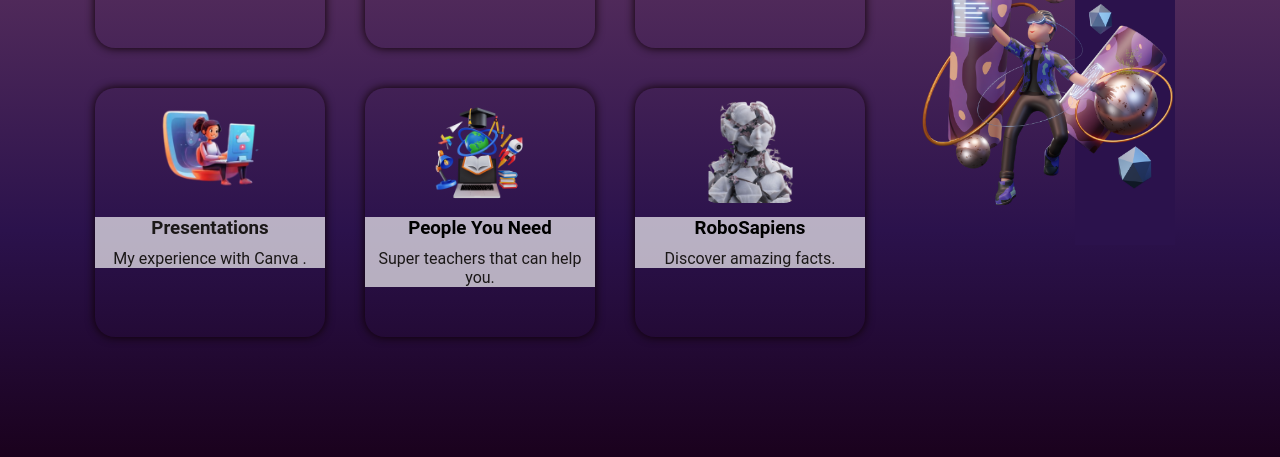
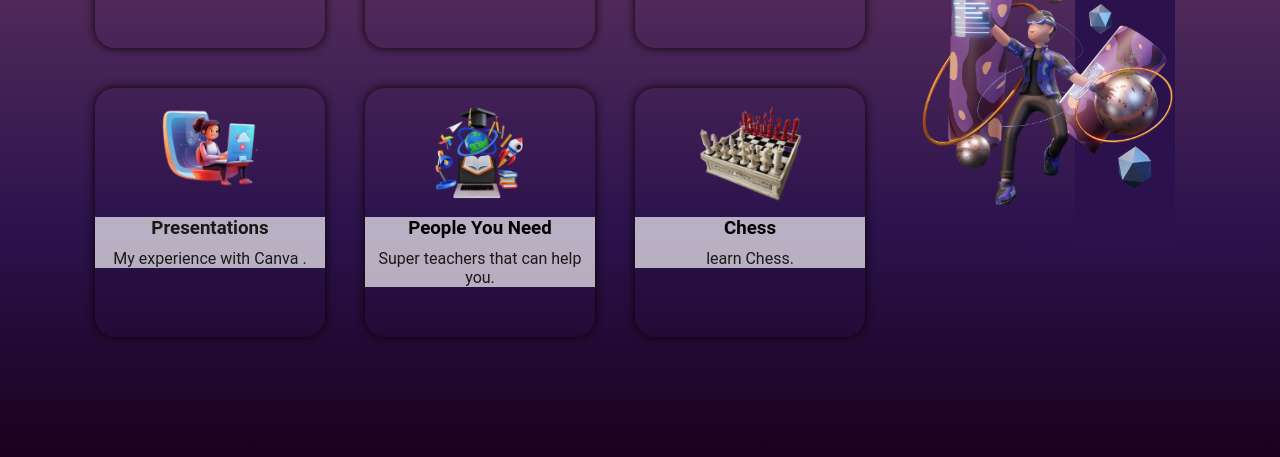
Before and after one commit to nomirgithub/EDUJINGLEMAIN, a plain HTML site: page index.html in a window 1280 px wide. Shown: the part 2038-2495 px from the top of the page. Drawn offline with nearby package versions, Linux system fonts and the light colour scheme.

Commit message:
chessliog

```diff
--- a/index.html
+++ b/index.html
@@ -131,10 +131,10 @@
                         </div>
                     </div> <!--card-->
                     <div class="card">
-                        <div class="cardImg"><img src="images/humroboty.png" alt=""></div>
+                        <div class="cardImg"><img src="images/chess1.png" alt=""></div>
                         <div class="cardDetails">
-                            <h3>RoboSapiens</h3>
-                            <p>Discover amazing facts.</p>
+                            <h3>Chess</h3>
+                            <p>learn Chess.</p>
                         </div>
                     </div> <!--card-->
                 </div>
```
Also changed, not shown: images/chess1.png (added).
